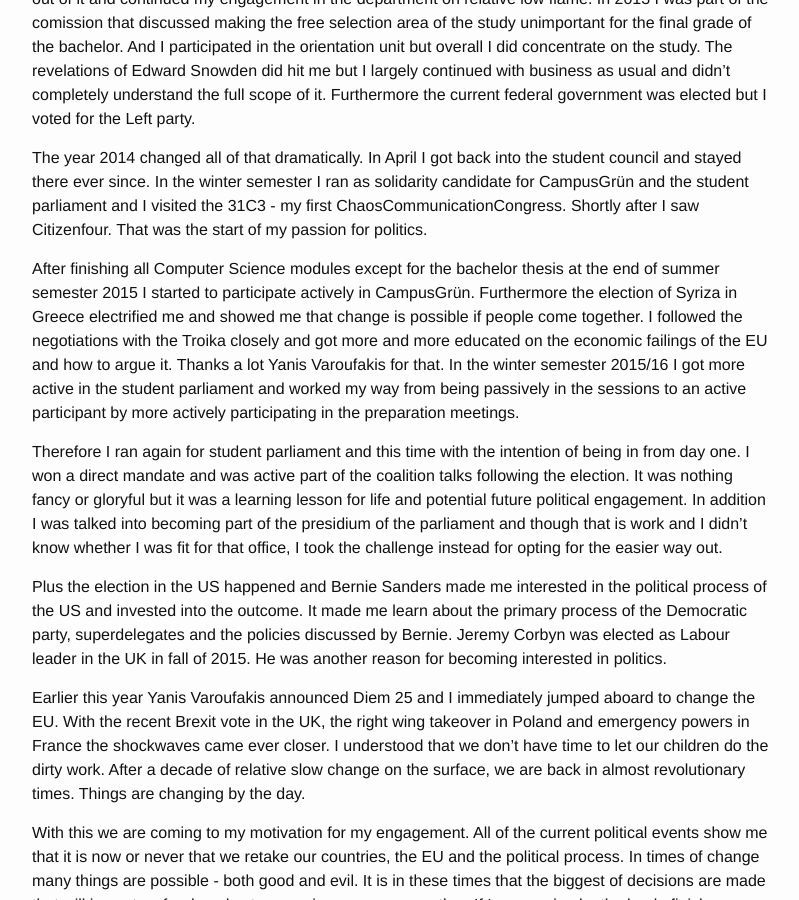
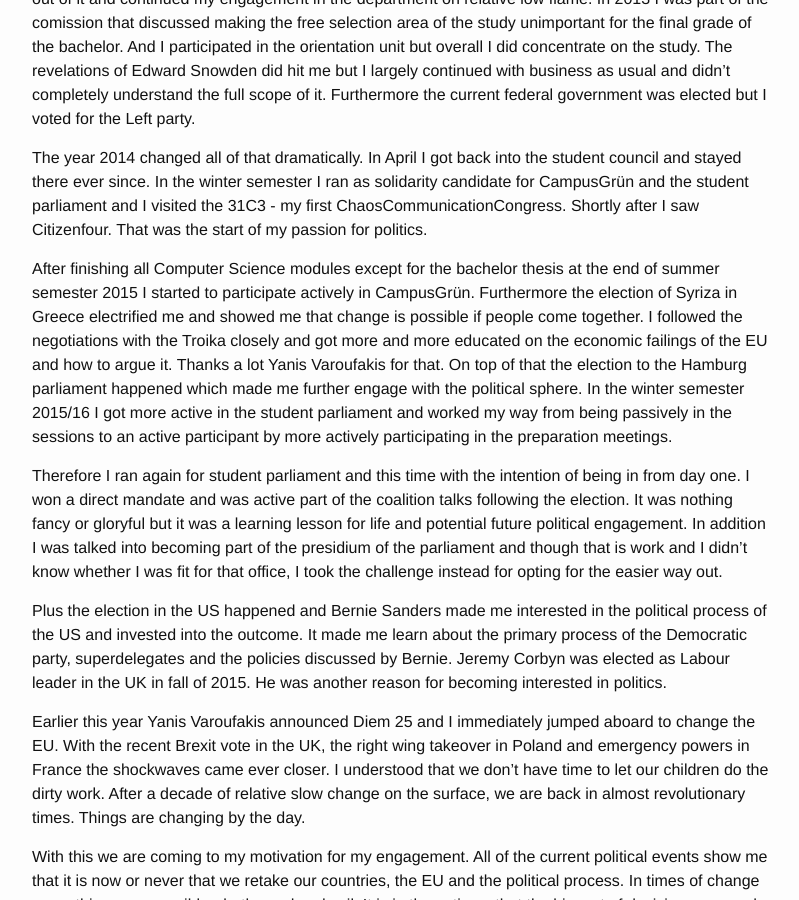
Before and after one commit to frmwrk123/frmwrk123.github.io, a Jekyll site: the page built from _posts/2016-07-12-dont-pretend-represent.markdown, in a window 1280 px wide and 900 px high, scrolled down 1158 px. Shown: the whole window, without its empty margins (238-1037 px from the left). Built offline with Jekyll 4.4.1, drawn with Linux system fonts in a browser that asks for light colours.

Commit message:
Added info about Hamburg elections in early 2015
Signed-off-by: Jim Martens <github@2martens.de>

```diff
--- a/_posts/2016-07-12-dont-pretend-represent.markdown
+++ b/_posts/2016-07-12-dont-pretend-represent.markdown
@@ -69,6 +69,8 @@
 that change is possible if people come together. I followed the negotiations
 with the Troika closely and got more and more educated on the economic
 failings of the EU and how to argue it. Thanks a lot Yanis Varoufakis for that.
+On top of that the election to the Hamburg parliament happened which made me
+further engage with the political sphere.
 In the winter semester 2015/16 I got more active in the student parliament
 and worked my way from being passively in the sessions to an active
 participant by more actively participating in the preparation meetings.
```
